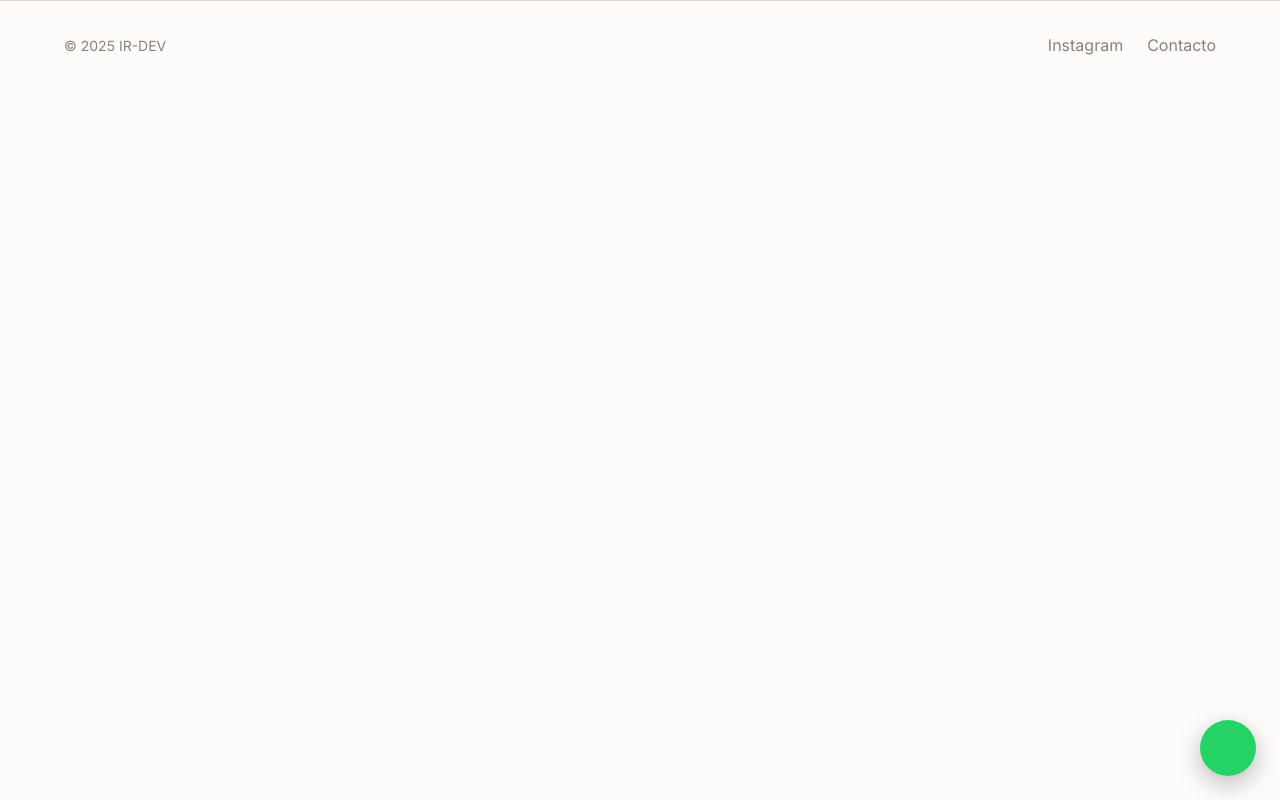
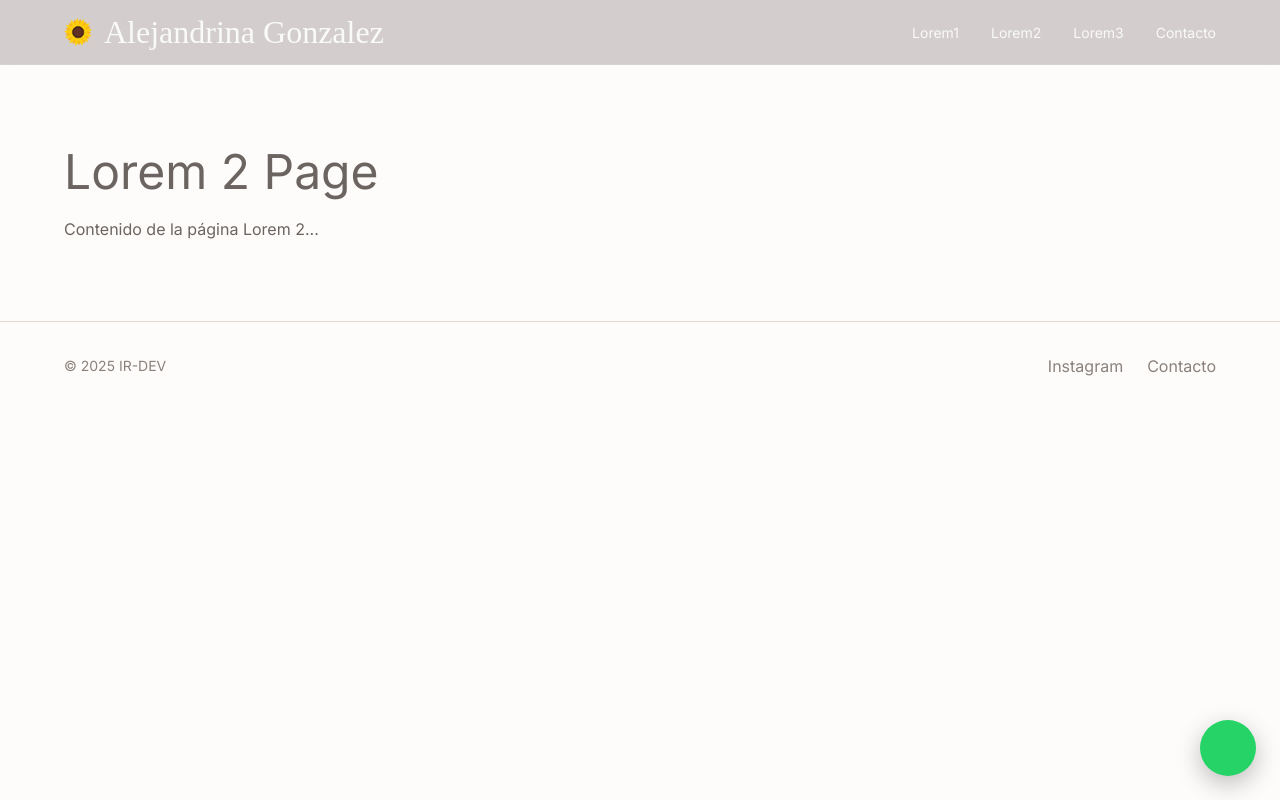
Before and after one commit to irdev256/reikilanding, a React (Vite) app: page /lorem2 in a window 1280 px wide. Built offline with nearby package versions, Linux system fonts and the light colour scheme; some icons are missing; a web font is replaced by a local one.

Commit message:
many many

```diff
--- a/src/App.tsx
+++ b/src/App.tsx
@@ -7,8 +7,10 @@ import WhatsAppButton from './components/common/WhatsAppButton';
 
 // --- Pages ----
 import Home from './pages/Home';
-import Formacion from './pages/Formacion';
+import Lorem1 from './pages/Lorem1';
 import Contacto from './pages/Contacto';
+import Lorem2 from './pages/Lorem2';
+import Lorem3 from './pages/Lorem3';
 
 // --------------------------------------------------------------
 
@@ -19,7 +21,9 @@ function App() {
       <BrowserRouter>
         <Routes>
           <Route path="/" element={<Home />} />
-          <Route path="/formacion" element={<Formacion />} />
+          <Route path="/lorem1" element={<Lorem1 />} />
+          <Route path="/lorem2" element={<Lorem2 />} />
+          <Route path="/lorem3" element={<Lorem3 />} />
           <Route path="/contacto" element={<Contacto />} />
         </Routes>
         <Footer />
--- a/src/components/layout/Navbar.tsx
+++ b/src/components/layout/Navbar.tsx
@@ -5,9 +5,9 @@ import { useState } from 'react';
 import { Link } from 'react-router-dom';
 
 const navItems = [
-  { label: 'Formación', href: '/formacion' },
-  { label: 'Campamento', href: '/campamento' },
-  { label: 'Terapeutas', href: '/terapeutas' },
+  { label: 'Lorem1', href: '/lorem1' },
+  { label: 'Lorem2', href: '/lorem2' },
+  { label: 'Lorem3', href: '/lorem3' },
   { label: 'Contacto', href: '/contacto' },
 ];
 
@@ -24,15 +24,11 @@ export default function Navbar() {
           backdropFilter: 'blur(10px) saturate(120%)',
           WebkitBackdropFilter: 'blur(10px) saturate(120%)',
           borderBottom: '1px solid rgba(255,255,255,0.08)',
-          boxShadow: `
-      0 4px 12px rgba(0,0,0,0.25)
-    `,
 
           color: '#fff',
         }}
       >
         <Toolbar sx={{ maxWidth: 1200, mx: 'auto', width: '100%' }}>
-          {/* Logo */}
           <Box
             component={Link}
             to="/"
@@ -69,7 +65,6 @@ export default function Navbar() {
             </Typography>
           </Box>
 
-          {/* Desktop links */}
           <Stack direction="row" spacing={4} sx={{ display: { xs: 'none', md: 'flex' } }}>
             {navItems.map((item) => (
               <Box
--- a/src/components/sections/Links.tsx
+++ b/src/components/sections/Links.tsx
@@ -1,5 +1,6 @@
 import { Box, Typography } from '@mui/material';
 import { Grid } from '@mui/material';
+import { useNavigate } from 'react-router-dom';
 
 type LinkCardProps = {
   title: string;
@@ -69,14 +70,11 @@ function LinkCard({ title, subtitle, image, onClick }: LinkCardProps) {
 }
 
 export default function Links() {
+  const navigate = useNavigate();
+
   return (
-    <Box
-      sx={{
-        position: 'relative',
-        mt: 1,
-      }}
-    >
-      {/* Overlay vertical sutil desde arriba */}
+    <Box sx={{ position: 'relative', mt: 1 }}>
+      {/* overlay */}
       <Box
         sx={{
           position: 'absolute',
@@ -95,18 +93,17 @@ export default function Links() {
         }}
       />
 
-      {/* Grid */}
       <Grid container spacing={1} sx={{ position: 'relative', zIndex: 0 }}>
         <Grid size={4}>
-          <LinkCard title="Lorem ipsum" image="/link1.jpg" />
+          <LinkCard title="Lorem 1" image="/link1.jpg" onClick={() => navigate('/lorem1')} />
         </Grid>
 
         <Grid size={4}>
-          <LinkCard title="Lorem ipsum" image="/link2.jpg" />
+          <LinkCard title="Lorem 2" image="/link2.jpg" onClick={() => navigate('/lorem2')} />
         </Grid>
 
         <Grid size={4}>
-          <LinkCard title="Lorem ipsum" subtitle="dolor sit amet" image="/link3.jpg" />
+          <LinkCard title="Lorem 3" subtitle="dolor sit amet" image="/link3.jpg" onClick={() => navigate('/lorem3')} />
         </Grid>
       </Grid>
     </Box>
--- a/src/pages/Contacto.tsx
+++ b/src/pages/Contacto.tsx
@@ -1,5 +1,6 @@
 import { useState } from 'react';
 import { Container, Typography, TextField, Button, Box, Stack, Alert } from '@mui/material';
+import Navbar from '../components/layout/Navbar';
 
 export default function Contacto() {
   const [submitted, setSubmitted] = useState(false);
@@ -11,6 +12,7 @@ export default function Contacto() {
 
   return (
     <Container maxWidth="sm" sx={{ py: 2 }}>
+      <Navbar />
       <Typography variant="h3" gutterBottom>
         Contacto
       </Typography>
@@ -42,11 +44,11 @@ export default function Contacto() {
               px: 4,
               py: 1.5,
               fontWeight: 500,
-              color: '#9A6B1F', // ocre / girasol apagado
-              backgroundColor: '#FFF1D6', // arena muy clara
+              color: '#9A6B1F',
+              backgroundColor: '#FFF1D6',
               border: '1px solid #9A6B1F',
               '&:hover': {
-                backgroundColor: '#ffe8b9ff', // amarillo girasol suave
+                backgroundColor: '#ffe8b9ff',
               },
             }}
           >
--- a/src/pages/Formacion.tsx
+++ /dev/null
@@ -1,13 +0,0 @@
-import { Container, Typography } from '@mui/material';
-
-export default function Formacion() {
-  return (
-    <Container sx={{ py: 10 }}>
-      <Typography variant="h3" gutterBottom>
-        Formación Holística
-      </Typography>
-
-      <Typography variant="body1">Contenido de la página de formación...</Typography>
-    </Container>
-  );
-}
--- /dev/null
+++ b/src/pages/Lorem1.tsx
@@ -0,0 +1,15 @@
+import { Container, Typography } from '@mui/material';
+import Navbar from '../components/layout/Navbar';
+
+export default function Lorem1() {
+  return (
+    <Container sx={{ py: 10 }}>
+      <Navbar />
+      <Typography variant="h3" gutterBottom>
+        Lorem 1 Page
+      </Typography>
+
+      <Typography variant="body1">Contenido de la página Lorem 1...</Typography>
+    </Container>
+  );
+}
--- /dev/null
+++ b/src/pages/Lorem2.tsx
@@ -0,0 +1,15 @@
+import { Container, Typography } from '@mui/material';
+import Navbar from '../components/layout/Navbar';
+
+export default function Lorem2() {
+  return (
+    <Container sx={{ py: 10 }}>
+      <Navbar />
+      <Typography variant="h3" gutterBottom>
+        Lorem 2 Page
+      </Typography>
+
+      <Typography variant="body1">Contenido de la página Lorem 2...</Typography>
+    </Container>
+  );
+}
--- /dev/null
+++ b/src/pages/Lorem3.tsx
@@ -0,0 +1,15 @@
+import { Container, Typography } from '@mui/material';
+import Navbar from '../components/layout/Navbar';
+
+export default function Lorem3() {
+  return (
+    <Container sx={{ py: 10 }}>
+      <Navbar />
+      <Typography variant="h3" gutterBottom>
+        Lorem 3 Page
+      </Typography>
+
+      <Typography variant="body1">Contenido de la página Lorem 3...</Typography>
+    </Container>
+  );
+}
```
